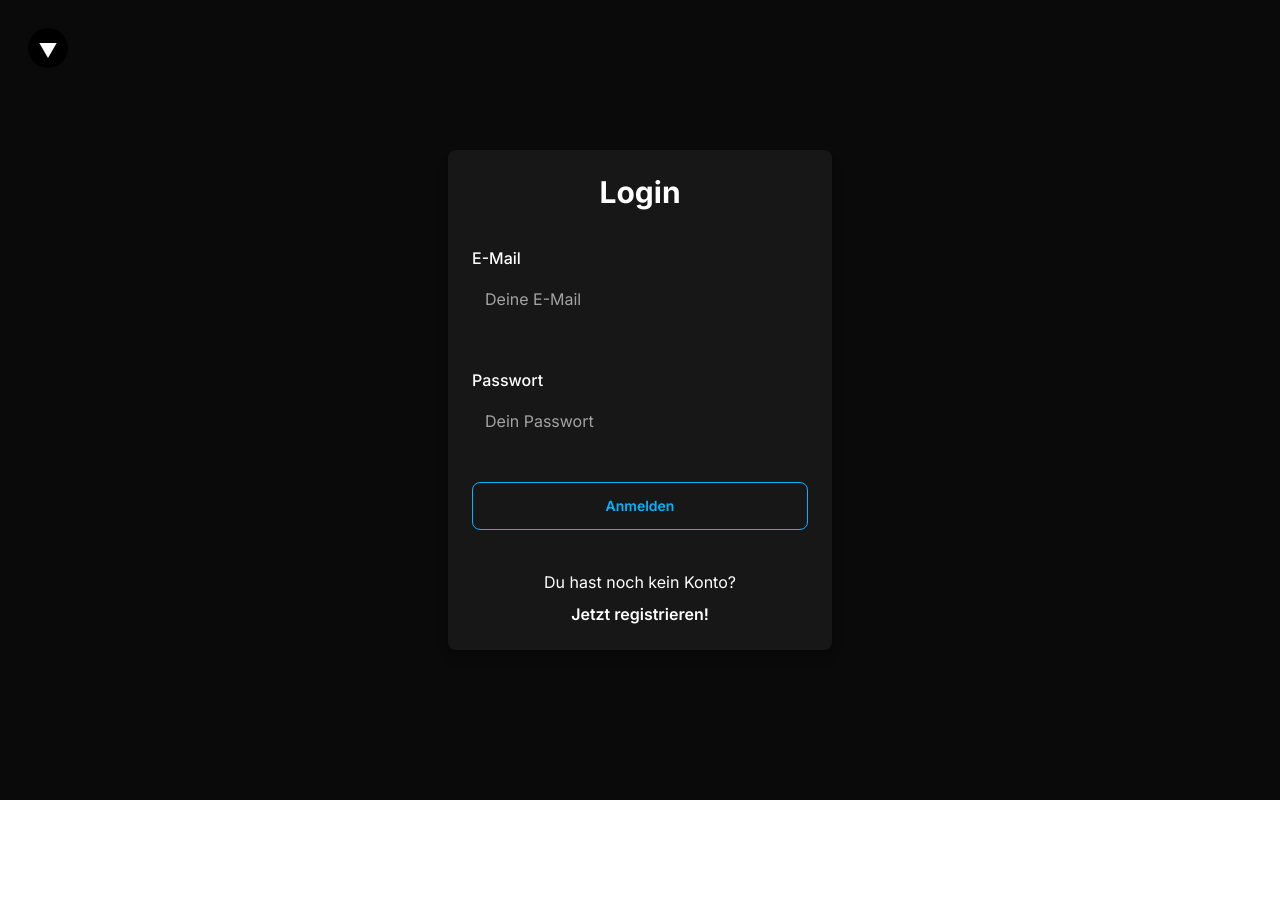
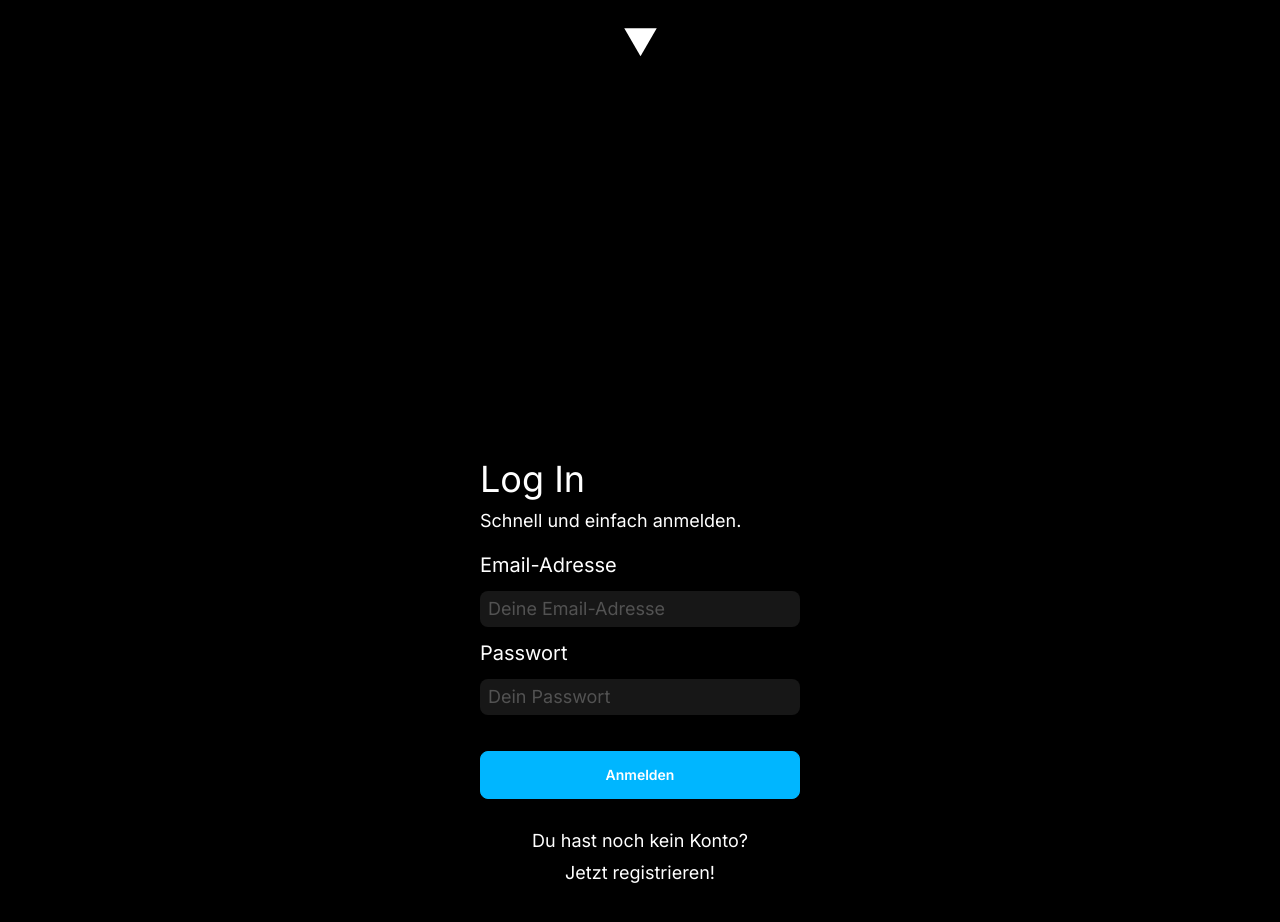
Before and after one commit to therealfilko/VISTA, a React (Vite) app in the folder todo-app/frontend/: page /login in a window 1280 px wide. Shown: the top 922 px of the page. Before the commit the page ends 800 px from the top, so only its background shows below. Built offline with nearby package versions, Linux system fonts and the light colour scheme.

Commit message:
updated design of start.tsx, login.tsx

```diff
--- a/todo-app/frontend/src/pages/login.tsx
+++ b/todo-app/frontend/src/pages/login.tsx
@@ -40,79 +40,77 @@
   };
 
   return (
-    <div className="min-h-screen bg-neutral-950 flex flex-col items-center justify-center">
-      {/* Logo-Bereich */}
-      <div className="absolute top-7 left-7 flex items-center">
-        <Link to="/">
-          <img src={taskifyLogo} alt="Taskify" className="w-10 h-10" />
+    <div className="min-h-screen bg-black">
+      <div className="flex items-center justify-center px-[10%]">
+        <Link to="/" className="w-[75px] h-[75px]">
+          <img src={taskifyLogo} alt="Taskify" />
         </Link>
       </div>
-
-      {/* Login-Formular */}
-      <div className="w-full max-w-sm p-6 bg-neutral-900 rounded-lg shadow-lg">
-        <h2 className="text-3xl font-bold text-center pb-5 text-white">
-          Login
-        </h2>
-
+      <div>
+        <div className="flex justify-center items-center py-96 min-w-96">
+          <div className="w-80">
+            <div className="space-y-2 pb-2">
+              <div className="text-4xl text-white">Log In</div>
+              <div className="text-lg text-white">
+                Schnell und einfach anmelden.
+              </div>
+            </div>
+            <div>
               {error && (
-          <p className="text-red-500 text-center text-sm pb-4 pt-4">{error}</p>
+                <p className="text-error text-center text-md py-6">{error}</p>
               )}
-
-        <form onSubmit={handleSubmit} className="space-y-10">
-          {/* E-Mail */}
-          <div>
-            <label
-              htmlFor="email"
-              className="block text-l py-2 pt-4 font-medium text-white"
-            >
-              E-Mail
+            </div>
+            <form onSubmit={handleSubmit} className="pt-2">
+              <div className="space-y-3">
+                <label htmlFor="email" className="text-white text-xl">
+                  Email-Adresse
                 </label>
+                <br />
                 <input
                   id="email"
                   type="email"
                   value={email}
                   onChange={(e) => setEmail(e.target.value)}
                   required
-              className="w-full text-white bg-neutral-900 px-3 py-2 border rounded-lg border-transparent focus:outline-none focus:ring-2 focus:ring-info placeholder-neutral-400"
-              placeholder="Deine E-Mail"
+                  className="w-full bg-neutral-900 text-neutral-400 text-lg placeholder-neutral-600 px-2 py-1 rounded-lg focus:outline-none"
+                  placeholder="Deine Email-Adresse"
                 />
               </div>
-
-          {/* Passwort */}
-          <div>
-            <label
-              htmlFor="password"
-              className="block text-l py-2 font-medium text-white"
-            >
+              <div className="space-y-3 py-3">
+                <label htmlFor="passwort" className="text-white text-xl">
                   Passwort
                 </label>
+                <br />
                 <input
                   id="password"
                   type="password"
                   value={password}
                   onChange={(e) => setPassword(e.target.value)}
                   required
-              className="w-full text-white bg-neutral-900 px-3 py-2 border rounded-lg border-transparent focus:outline-none focus:ring-2 focus:ring-info placeholder-neutral-400"
+                  className="w-full bg-neutral-900 text-neutral-400 text-lg placeholder-neutral-600 px-2 py-1 rounded-lg focus:outline-none"
                   placeholder="Dein Passwort"
                 />
               </div>
-
-          {/* Anmelden-Button */}
+              <div className="text-center space-y-2 pt-6 pb-3 text-lg">
                 <button
                   type="submit"
-            className="w-full text-neutral-950 py-2 rounded-lg btn btn-outline btn-info"
+                  className="btn btn-info w-full text-white rounded-lg px-3 py-2 duration-300"
                 >
                   Anmelden
                 </button>
-
-          {/* Registrierung */}
-          <div className="text-white text-center">
-            Du hast noch kein Konto?
-            <p className="pt-2 text-white font-semibold hover:text-info">
-              <Link to="/register">Jetzt registrieren!</Link>
-            </p>
+              </div>
+              <div className="text-center py-3 text-lg text-white">
+                <div className="py-1">Du hast noch kein Konto?</div>
+                <Link
+                  to="/register"
+                  className="hover:text-info duration-300 py-1"
+                >
+                  Jetzt registrieren!
+                </Link>
               </div>
             </form>
+          </div>
+        </div>
       </div>
     </div>
   );
--- a/todo-app/frontend/src/pages/start.tsx
+++ b/todo-app/frontend/src/pages/start.tsx
@@ -12,7 +12,7 @@
         <div className="flex items-center justify-center space-x-20">
           <Link
             to="/"
-            className="text-white text-md rounded-lg px-3 py-2 flex items-center space-x-1 hover:bg-white/15 duration-300"
+            className="text-white text-md rounded-lg px-3 py-2 flex items-center space-x-1 hover:bg-info duration-300"
           >
             <div>Neuigkeiten</div>
             <FiChevronDown />
@@ -20,14 +20,14 @@
 
           <Link
             to="/"
-            className="text-white text-md rounded-lg px-3 py-2 flex items-center space-x-1 hover:bg-white/15 duration-300"
+            className="text-white text-md rounded-lg px-3 py-2 flex items-center space-x-1 hover:bg-info duration-300"
           >
             <div>Pricing</div>
             <FiChevronDown />
           </Link>
           <Link
             to="/"
-            className="text-white text-md rounded-lg px-3 py-2 flex items-center space-x-1 hover:bg-white/15 duration-300"
+            className="text-white text-md rounded-lg px-3 py-2 flex items-center space-x-1 hover:bg-info duration-300"
           >
             <div>Kontakt</div>
             <FiChevronDown />
@@ -36,13 +36,13 @@
         <div className="flex items-center justify-center space-x-10">
           <Link
             to="/login"
-            className="text-white text-md rounded-lg px-3 py-2 hover:bg-white/15 duration-300"
+            className="text-white text-md rounded-lg px-3 py-2 hover:bg-info duration-300"
           >
-            <span>Login</span>
+            <span>Log In</span>
           </Link>
           <Link
             to="/register"
-            className="bg-white text-black text-md rounded-lg px-3 py-2 hover:bg-neutral-200 duration-300"
+            className="bg-white text-black text-md rounded-lg px-3 py-2 hover:bg-info hover:text-white duration-300"
           >
             <span>Sign In</span>
           </Link>
```
Lines whose indentation alone changed are shown as unchanged.
